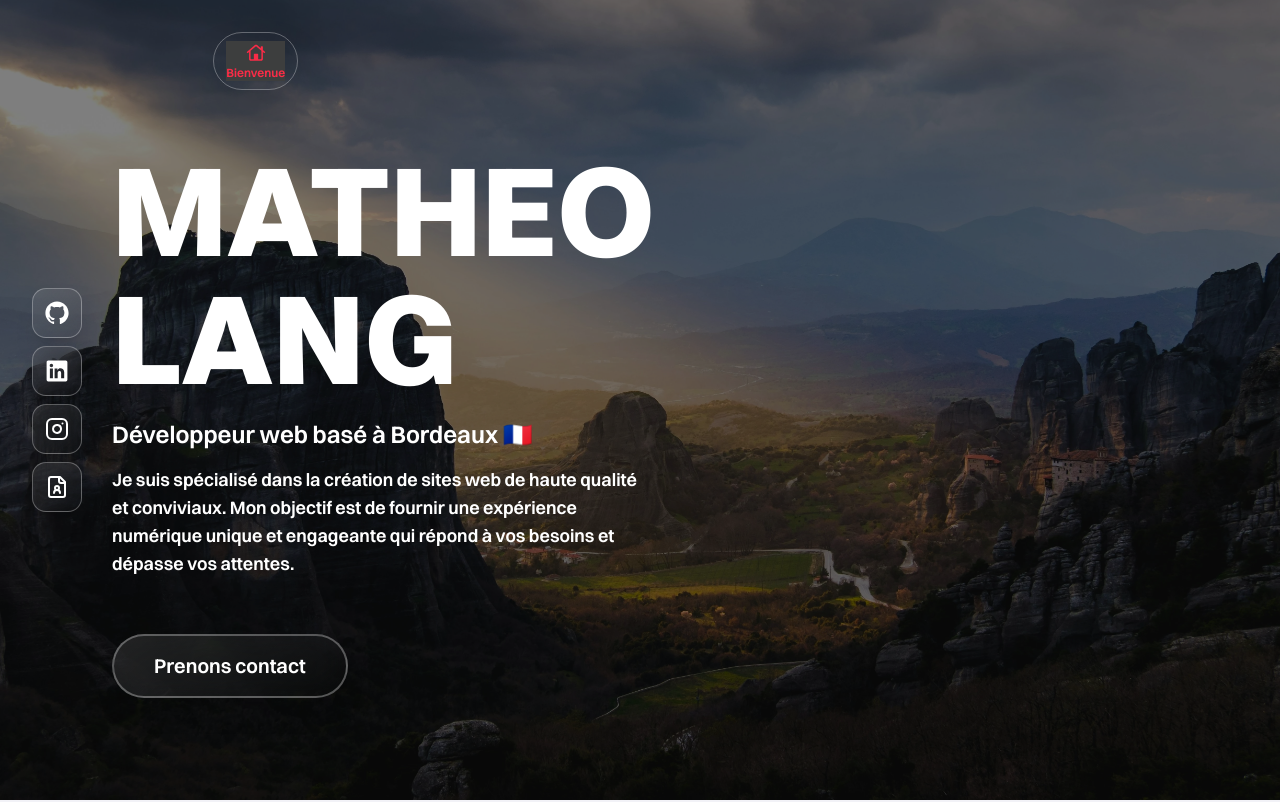
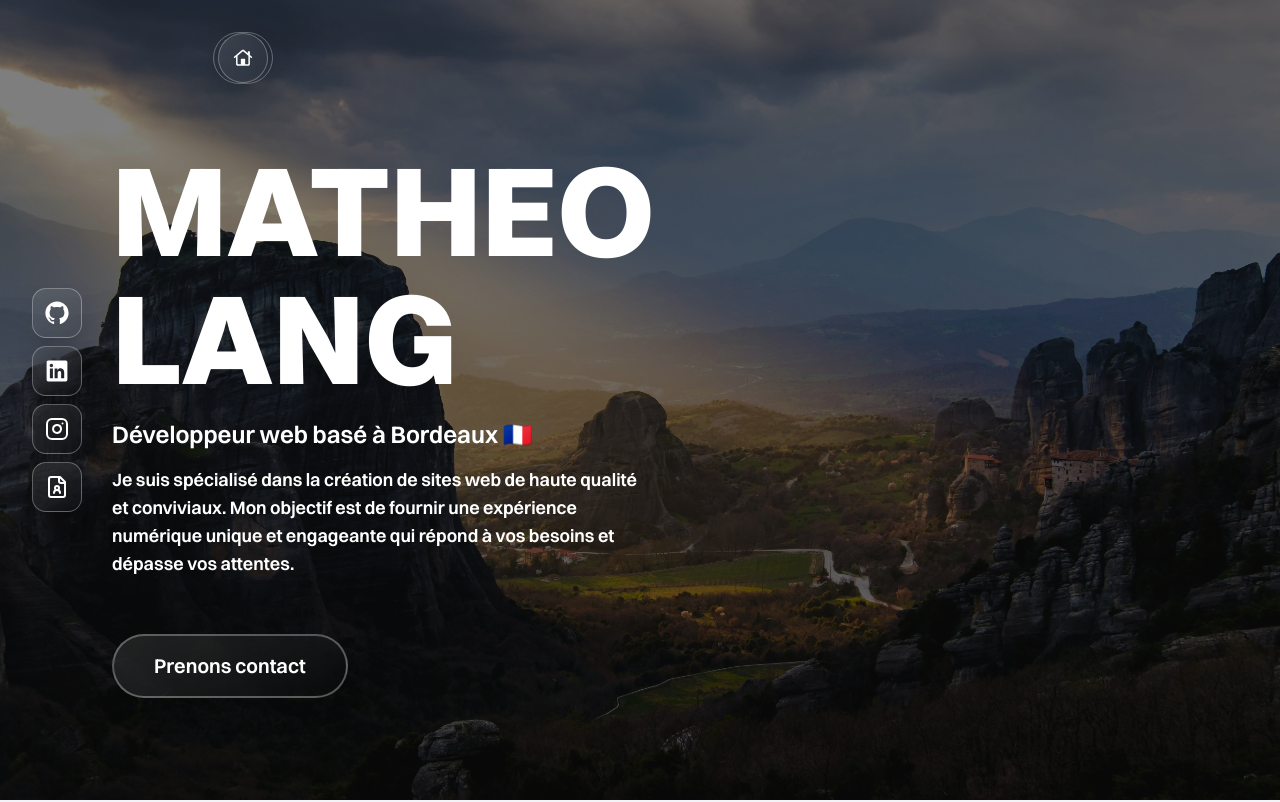
Before and after one commit to Matsuel/portfolio, a Next.js app: page / in a window 1280 px wide. Shown: the top 802 px of the page. Built offline with nearby package versions, Linux system fonts and the light colour scheme.

Commit message:
feat: ajouter le composant NavbarIcon et améliorer la gestion des liens dans Navbar

```diff
--- a/src/components/Navbar.tsx
+++ b/src/components/Navbar.tsx
@@ -4,6 +4,7 @@ import Link from "next/link"
 import { contact, mail, navbarLinksObj } from "../../constants/navbar"
 import NavbarLink from "./NavbarLink"
 import { useState } from "react"
+import NavbarIcon from "./NavbarIcon"
 
 const Navbar = () => {
 
@@ -17,15 +18,13 @@ const Navbar = () => {
 
     return (
         <nav
-            className='fixed top-8 left-1/6 z-50 w-auto h-auto p-2 px-3 rounded-full shadow-2xl flex flex-row gap-4 border border-glassmorphism-border'
+            className='fixed top-8 left-1/6 z-50 w-auto h-auto px-1 rounded-full shadow-2xl flex flex-row gap-2 border border-glassmorphism-border'
             onMouseEnter={() => setIsHovered(true)}
             onMouseLeave={() => setIsHovered(false)}
         >
-            {!isHovered && <NavbarLink
-                sectionId={currentSection?.sectionId}
-                name={currentSection?.name}
+            {!isHovered && <NavbarIcon
                 icon={currentSection?.icon}
-                isActive={true}
+                link={currentSection?.sectionId}
             />}
             {isHovered && Object.values(navbarLinksObj).map((link) => (
                 <NavbarLink
--- /dev/null
+++ b/src/components/NavbarIcon.tsx
@@ -0,0 +1,24 @@
+import Link from 'next/link';
+import React from 'react'
+
+interface NavbarIconProps {
+    icon: React.ReactNode;
+    link: string;
+}
+
+const NavbarIcon = ({
+    icon,
+    link
+}: NavbarIconProps) => {
+    return (
+        <Link
+            href={link}
+            target='_blank'
+            className='w-[50px] h-[50px] flex items-center justify-center p-3 rounded-full transition-all duration-300 text-foreground border border-glassmorphism-border backdrop-blur-glassmorphism bg-[linear-gradient(145deg,_rgba(255,255,255,0.1)_0%,_rgba(255,255,255,0)_100%)] hover:bg-[linear-gradient(145deg,_rgba(255,255,255,0.4)_0%,_rgba(255,255,255,0.1)_100%)] shadow-xl'
+        >
+            {icon}
+        </Link>
+    )
+}
+
+export default NavbarIcon
--- a/src/components/NavbarLink.tsx
+++ b/src/components/NavbarLink.tsx
@@ -1,6 +1,5 @@
 "use client"
 import Link from "next/link";
-import { useState } from "react";
 
 interface NavbarLinkProps {
     sectionId: string;
@@ -12,22 +11,16 @@ interface NavbarLinkProps {
 const NavbarLink = ({
     sectionId,
     icon,
-    name,
     isActive
 }: NavbarLinkProps) => {
 
-    const [isHovered, setIsHovered] = useState<boolean>(false);
-
-    const activeClass = isActive ? "text-[#F92C47] bg-[#3D3E3E]" : "text-foreground-inverted";
+    const activeClass = isActive ? "text-[#F92C47]" : "text-white";
 
     return (
-        <Link href={sectionId} className={`flex flex-col items-center ${activeClass}`} onMouseEnter={() => setIsHovered(true)} onMouseLeave={() => setIsHovered(false)}>
+        <Link
+            href={sectionId}
+            className={`w-[50px] h-[50px] flex flex-col items-center justify-center ${activeClass} rounded-full transition-all duration-300 border border-glassmorphism-border backdrop-blur-glassmorphism bg-[linear-gradient(145deg,_rgba(255,255,255,0.1)_0%,_rgba(255,255,255,0)_100%)] hover:bg-[linear-gradient(145deg,_rgba(255,255,255,0.4)_0%,_rgba(255,255,255,0.1)_100%)] shadow-xl`} >
             {icon}
-            <span
-                className={`text-xs font-semibold ${isHovered ? "block" : "hidden"} lg:block transition-all duration-300 ease-in-out`}
-            >
-                {name}
-            </span>
         </Link>
     )
 }
```
